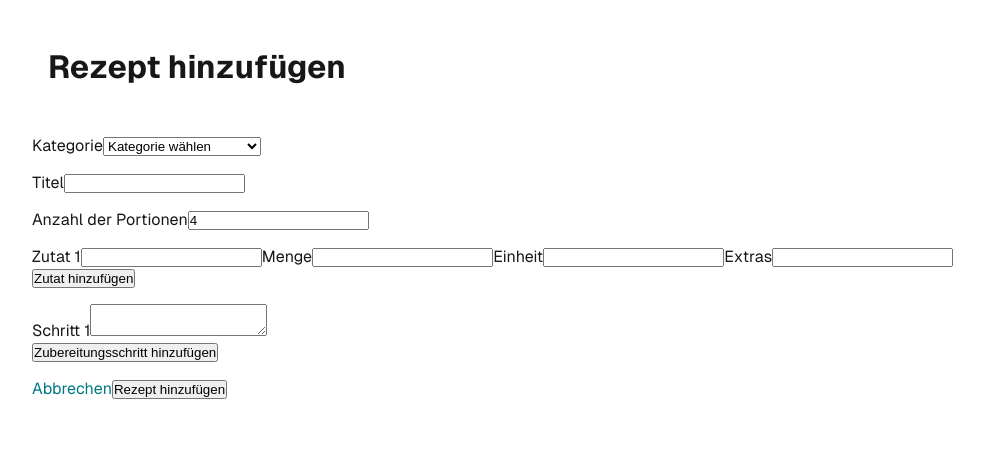
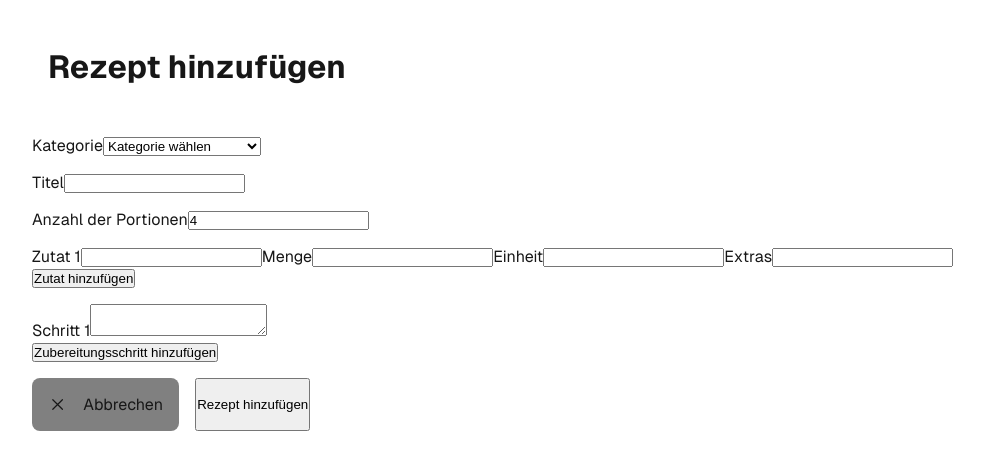
Before and after one commit to samuel-bronnenmeier/recipes, a Next.js app: page /create in a window 1280 px wide. Shown: the top 470 px of the page, without its empty margins (0-984 px from the left). Built offline with nearby package versions, Linux system fonts and the light colour scheme.

Commit message:
Begin styling (buttons)

```diff
--- a/app/globals.css
+++ b/app/globals.css
@@ -82,8 +82,4 @@ div.section {
 }
 
 @media (max-width: 600px) {
-	.page {
-		padding: 32px;
-		padding-bottom: 80px;
-	}
 }
--- a/app/page.jsx
+++ b/app/page.jsx
@@ -3,6 +3,7 @@ import Link from "next/link";
 import styles from "./page.module.css";
 
 import RecipeList from "./ui/recipe-list";
+import { CreateRecipe } from "./ui/buttons";
 
 export default function Home() {
 	return (
@@ -10,9 +11,7 @@ export default function Home() {
 			<h1 className="mainHeading">Das digitale Rezeptbuch</h1>
 
 			<div className="section">
-				<Link href={"./create"} className="link">
-					Neues Rezept
-				</Link>
+				<CreateRecipe />
 			</div>
 
 			<div className="section">
--- /dev/null
+++ b/app/ui/buttons.jsx
@@ -0,0 +1,47 @@
+import Link from "next/link";
+import styles from "@/app/ui/buttons.module.css";
+
+export function CreateRecipe() {
+	return (
+		<Link href={"./create"} className={styles.button}>
+			<svg
+				xmlns="http://www.w3.org/2000/svg"
+				fill="none"
+				viewBox="0 0 24 24"
+				strokeWidth={1.5}
+				stroke="currentColor"
+				className="size-6">
+				<path
+					strokeLinecap="round"
+					strokeLinejoin="round"
+					d="M12 4.5v15m7.5-7.5h-15"
+				/>
+			</svg>
+			<span>Neues Rezept</span>
+		</Link>
+	);
+}
+
+export function CancelCreation() {
+	return (
+		<Link
+			href="/"
+			className={`${styles.button} ${styles.grey}`}
+			style={{ display: "inline-flex" }}>
+			<svg
+				xmlns="http://www.w3.org/2000/svg"
+				fill="none"
+				viewBox="0 0 24 24"
+				strokeWidth={1.5}
+				stroke="currentColor"
+				className="size-6">
+				<path
+					strokeLinecap="round"
+					strokeLinejoin="round"
+					d="M6 18 18 6M6 6l12 12"
+				/>
+			</svg>
+			<span>Abbrechen</span>
+		</Link>
+	);
+}
--- /dev/null
+++ b/app/ui/buttons.module.css
@@ -0,0 +1,36 @@
+.button {
+	background-color: #00afbf;
+	width: fit-content;
+	padding: 1rem;
+	border-radius: 0.5rem;
+	font-size: 1rem;
+	text-align: center;
+	display: flex;
+	gap: 1rem;
+
+	transition: background-color 150ms;
+}
+
+.grey {
+	background-color: #808080;
+}
+
+.button svg {
+	width: 1.2rem;
+}
+
+@media (hover: hover) and (pointer: fine) {
+	.button:hover {
+		background-color: #018d9a;
+	}
+
+	.button.grey:hover {
+		background-color: #6a6a6a;
+	}
+}
+
+@media (max-width: 600px) {
+	.button span {
+		display: none;
+	}
+}
--- a/app/ui/create-form.jsx
+++ b/app/ui/create-form.jsx
@@ -1,6 +1,6 @@
 "use client";
 
-import Link from "next/link";
+import { CancelCreation } from "./buttons";
 import { createRecipe } from "@/app/lib/actions";
 import { categories } from "@/app/lib/definitions";
 import IngredientInput from "@/app/ui/ingedient-input";
@@ -47,10 +47,8 @@ export default function Form() {
 				<InstructionInput />
 			</div>
 
-			<div className={styles.section}>
-				<Link href="/" className="link">
-					Abbrechen
-				</Link>
+			<div className={`${styles.section} ${styles.buttonContainer}`}>
+				<CancelCreation />
 				<button type="submit">Rezept hinzufügen</button>
 			</div>
 		</form>
--- a/app/ui/create-form.module.css
+++ b/app/ui/create-form.module.css
@@ -1,3 +1,8 @@
 div.section {
 	margin: 1rem;
 }
+
+div.buttonContainer {
+	display: flex;
+	gap: 1rem;
+}
--- a/package.json
+++ b/package.json
@@ -9,7 +9,8 @@
     "lint": "next lint"
   },
   "dependencies": {
-    "next": "14.2.9",
+    "heroicons": "^2.1.5",
+    "next": "^14.2.13",
     "react": "^18",
     "react-dom": "^18",
     "sqlite": "^5.1.1",
```
Also changed, not shown: app/lib/actions.js, 2 other files (tests, documents, lock files or other folders).
